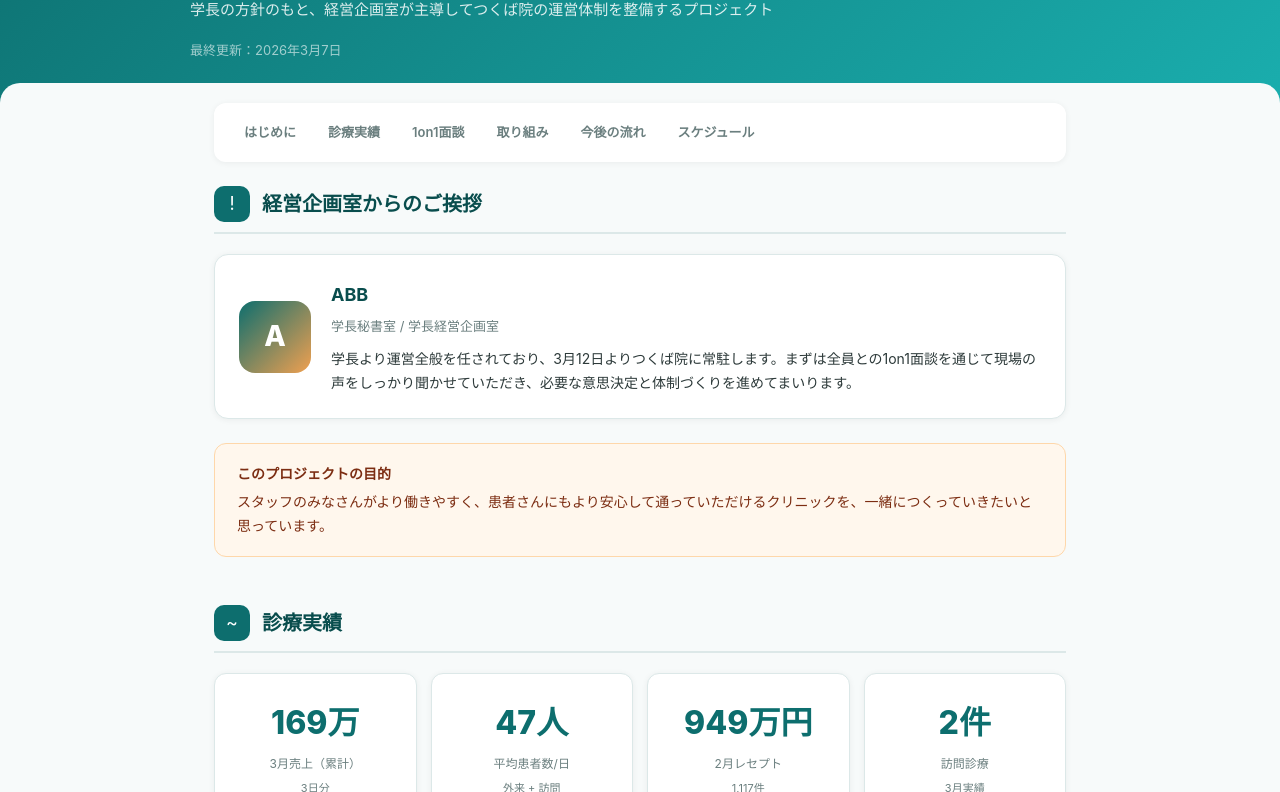
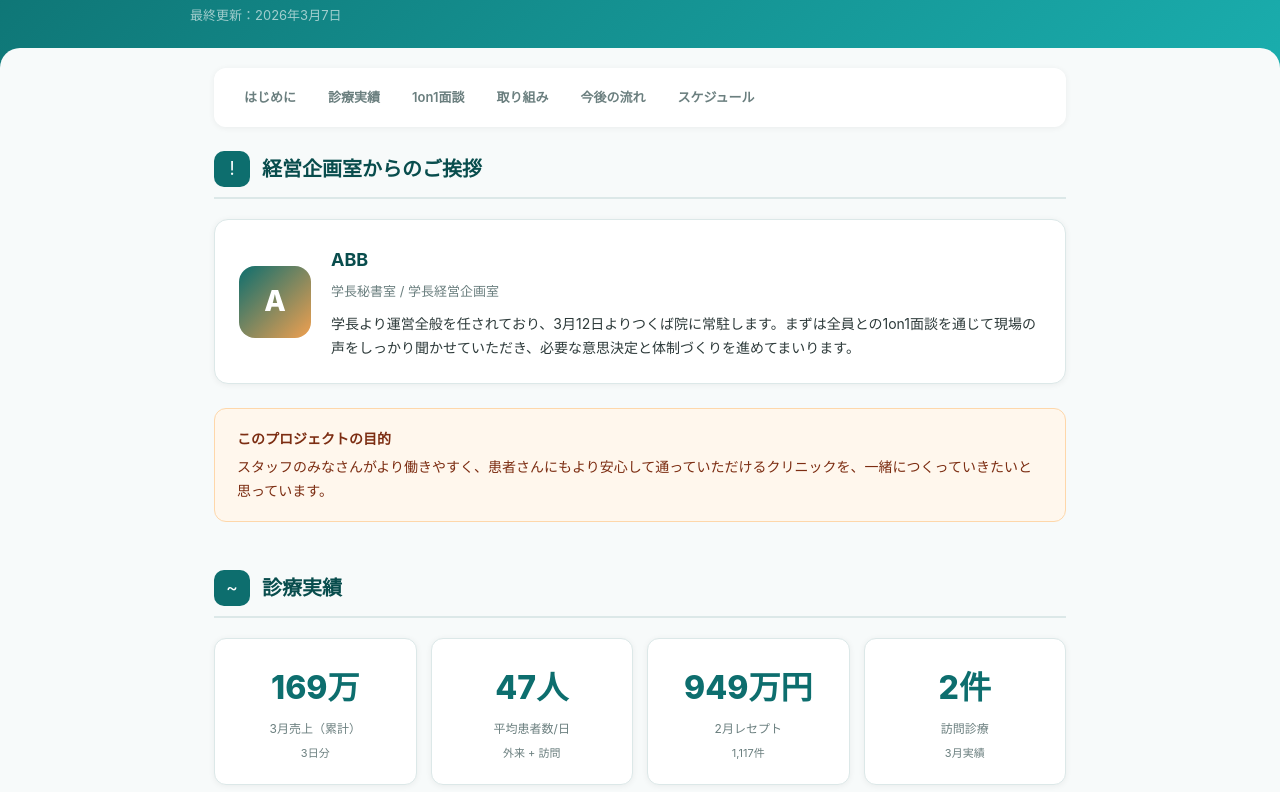
Before and after one commit to he422702/keiei-dashboard, a plain HTML site: page tsukuba-staff.html in a window 1280 px wide. Shown: the part 201-993 px from the top of the page. Drawn offline with Linux system fonts and the light colour scheme.

Commit message:
Update: サブタイトル削除

```diff
--- a/tsukuba-staff.html
+++ b/tsukuba-staff.html
@@ -229,7 +229,7 @@ body{
   <div class="header-inner">
     <div class="header-badge">学長室直轄 | 経営企画室</div>
     <h1>つくば院<br>運営体制プロジェクト</h1>
-    <p>学長の方針のもと、経営企画室が主導してつくば院の運営体制を整備するプロジェクト</p>
+    <p></p>
     <div class="header-date">最終更新：2026年3月7日</div>
   </div>
 </header>
```
